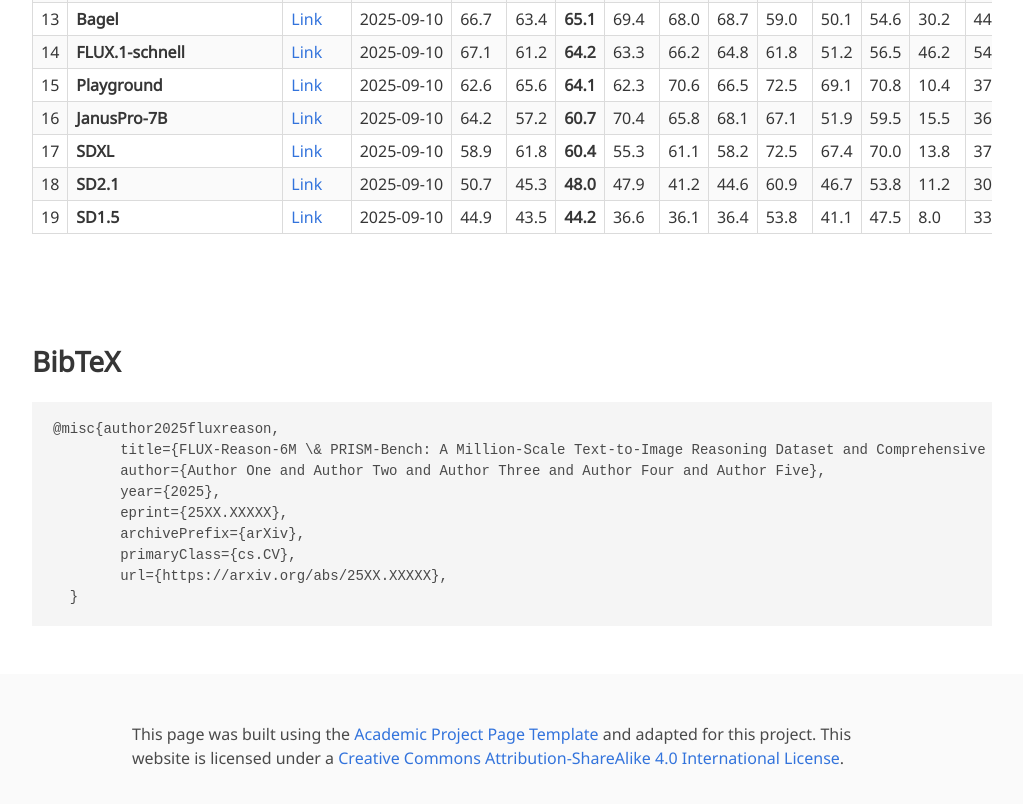
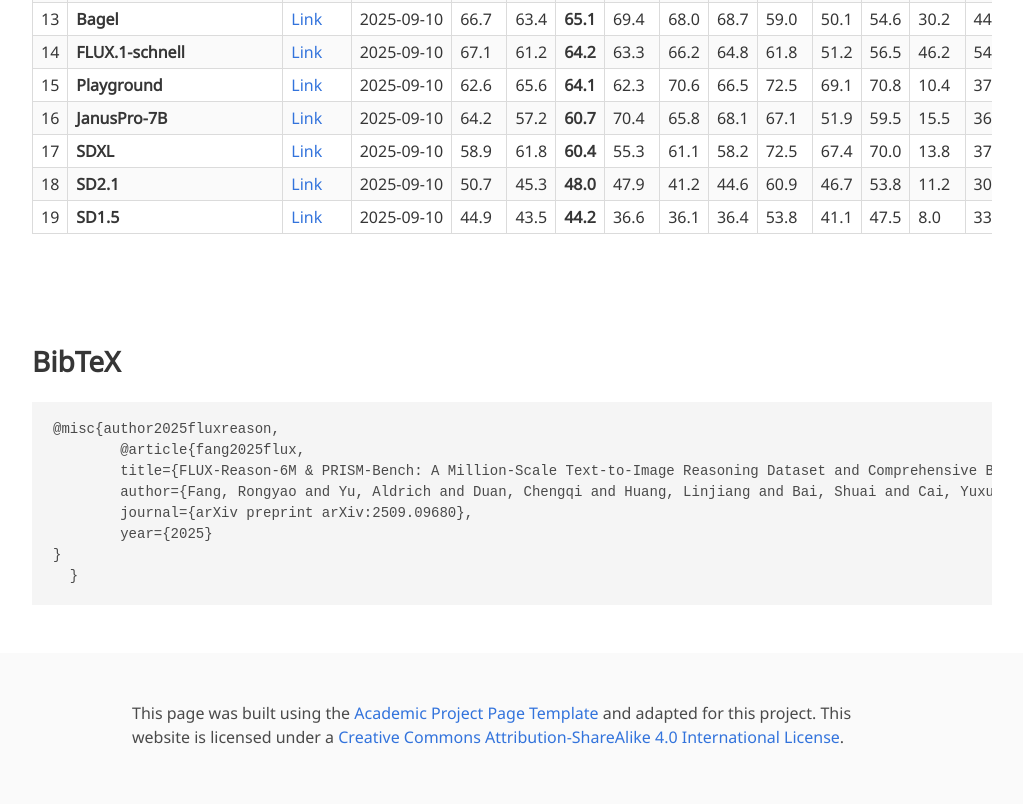
Before and after one commit to MathCanvas/mathcanvas.github.io, a plain HTML site: page index.html in a window 1280 px wide. Shown: the part 2767-3571 px from the top of the page, without its empty margins (128-1151 px from the left). Drawn offline with nearby package versions, Linux system fonts and the light colour scheme; some icons are missing; a web font is replaced by a local one.

Commit message:
Update index.html

```diff
--- a/index.html
+++ b/index.html
@@ -466,13 +466,12 @@
       <h2 class="title">BibTeX</h2>
       <!-- MODIFICATION: Update the BibTeX entry with your project's details. -->
       <pre><code>@misc{author2025fluxreason,
-        title={FLUX-Reason-6M \& PRISM-Bench: A Million-Scale Text-to-Image Reasoning Dataset and Comprehensive Benchmark},
-        author={Author One and Author Two and Author Three and Author Four and Author Five},
-        year={2025},
-        eprint={25XX.XXXXX},
-        archivePrefix={arXiv},
-        primaryClass={cs.CV},
-        url={https://arxiv.org/abs/25XX.XXXXX},
+        @article{fang2025flux,
+        title={FLUX-Reason-6M & PRISM-Bench: A Million-Scale Text-to-Image Reasoning Dataset and Comprehensive Benchmark},
+        author={Fang, Rongyao and Yu, Aldrich and Duan, Chengqi and Huang, Linjiang and Bai, Shuai and Cai, Yuxuan and Wang, Kun and Liu, Si and Liu, Xihui and Li, Hongsheng},
+        journal={arXiv preprint arXiv:2509.09680},
+        year={2025}
+}
   }</code></pre>
     </div>
 </section>
```
